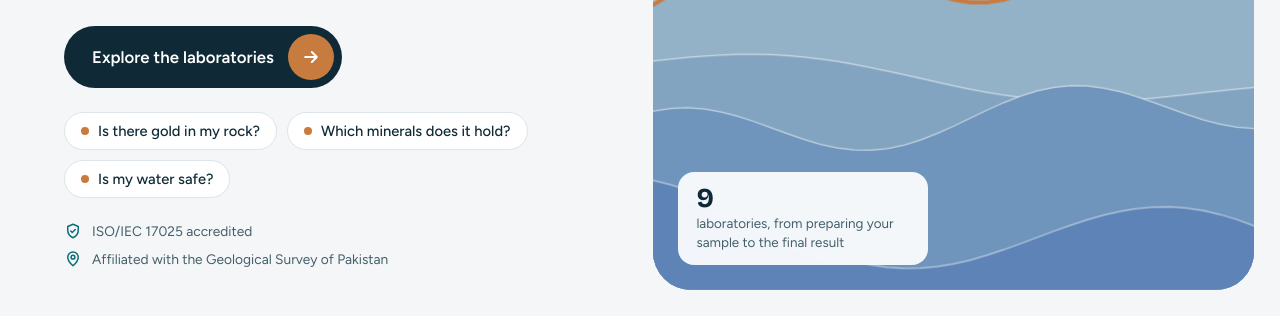
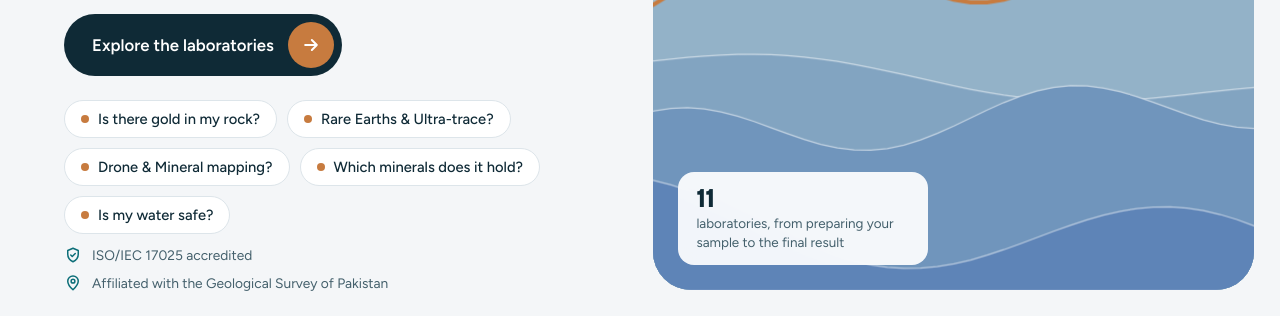
Before and after one commit to chemlabgarl/GARL-PMIF, a plain HTML site: page index.html in a window 1280 px wide. Shown: the part 484-800 px from the top of the page. Drawn offline with nearby package versions, Linux system fonts and the light colour scheme; a web font is replaced by a local one.

Commit message:
index edit

```diff
--- a/index.html
+++ b/index.html
@@ -137,7 +137,7 @@ details.tech dd{color:var(--ink)}
 .arrow:hover:not(:disabled){background:var(--ink);color:#fff;border-color:var(--ink)}
 .arrow:disabled{opacity:.35;cursor:default}
 .arrow svg{width:20px;height:20px}
-.rail{flex:1;display:grid;grid-template-columns:repeat(9,minmax(0,1fr));gap:8px}
+.rail{flex:1;display:grid;grid-template-columns:repeat(11,minmax(0,1fr));gap:8px}
 .rail button{position:relative;text-align:start;padding:10px 4px 0;font-size:.8rem;font-weight:600;color:var(--ink-3);white-space:nowrap;overflow:hidden;text-overflow:ellipsis;transition:color .2s;unicode-bidi:plaintext}
 html[lang=ur] .rail button{line-height:1.9;padding-top:6px;font-size:.78rem}
 .rail button::before{content:"";position:absolute;left:0;right:0;top:0;height:4px;border-radius:2px;background:var(--line);transition:background .3s}
@@ -250,7 +250,7 @@ html[lang=ur] .read,html[lang=ur] .legend{line-height:1.9}
       <svg viewBox="0 0 24 24" fill="none" stroke="currentColor" stroke-width="2.2" stroke-linecap="round" stroke-linejoin="round"><path d="M3 11l9-8 9 8M5 10v10h5v-6h4v6h5V10"/></svg>
       <span data-i18n="home"></span>
     </button>
-    <div class="count" aria-live="polite"><b id="cur">1</b> / 9</div>
+    <div class="count" aria-live="polite"><b id="cur">1</b> / 11</div>
     <button class="lang" type="button" data-lang-btn></button>
   </div>
 
@@ -289,7 +289,7 @@ const UI = {
     cta:"Explore the laboratories",
     iso:"ISO/IEC 17025 accredited",
     gsp:"Affiliated with the Geological Survey of Pakistan",
-    tag:"<b>9</b>laboratories, from preparing your sample to the final result",
+    tag:"<b>11</b>laboratories, from preparing your sample to the final result",
     home:"Home", lab:"Lab", simple:"In simple words", get:"What you get", bring:"What to bring", tech:"Technical details",
     elBtn:"Which elements can it analyse?", elTitle:"Elements it measures reliably", legOn:"Reliably analysed", legOff:"Not analysed", prompt:"Hover or tap an element to see its name", close:"Close",
     switchTo:"اردو"
@@ -301,7 +301,7 @@ const UI = {
     cta:"لیبارٹریز دیکھیں",
     iso:"آئی ایس او / آئی ای سی 17025 سے منظور شدہ",
     gsp:"جیولوجیکل سروے آف پاکستان سے وابستہ",
-    tag:"<b>9</b>لیبارٹریز، نمونہ تیار کرنے سے لے کر حتمی نتیجے تک",
+    tag:"<b>11</b>لیبارٹریز، نمونہ تیار کرنے سے لے کر حتمی نتیجے تک",
     home:"ہوم", lab:"لیب", simple:"آسان الفاظ میں", get:"آپ کو کیا ملے گا", bring:"کیا لانا ہے", tech:"تکنیکی تفصیل",
     elBtn:"یہ کون سے عناصر ناپ سکتا ہے؟", elTitle:"وہ عناصر جنہیں یہ قابلِ اعتماد طور پر ناپتا ہے", legOn:"قابلِ اعتماد تجزیہ", legOff:"تجزیہ نہیں ہوتا", prompt:"عنصر کا نام دیکھنے کے لیے اس پر ٹیپ کریں", close:"بند کریں",
     switchTo:"English"
@@ -425,12 +425,40 @@ const instruments = [
       simple:"ہم کان کنی کے علاقوں کے قریب پینے کے پانی، مٹی اور دریائی تلچھٹ میں نقصان دہ دھاتوں اور آلودگی کی جانچ کرتے ہیں۔",
       get:["پانی محفوظ ہے یا نہیں: تیزابیت، نمکیات اور دھاتیں","مٹی کی صحت، اور کیا دھاتیں اس سے بہہ کر نکل سکتی ہیں","کیا کان کنی آس پاس کو آلودہ کر رہی ہے"],
       bring:"صاف بوتل میں پانی؛ مٹی یا تلچھٹ بند تھیلی میں",
-      wow:"ایسی آلودگی پکڑ لیتا ہے جو نہ نظر آتی ہے، نہ سونگھی یا چکھی جا سکتی ہے۔" } }
+      wow:"ایسی آلودگی پکڑ لیتا ہے جو نہ نظر آتی ہے، نہ سونگھی یا چکھی جا سکتی ہے۔" } },
+
+  { name:"ICP-MS Agilent (Single Quadrupole)", image:"images/icpms.jpg", resolution:"Sub-ppt to ppq", target:"Digested Minerals & Waters", status:"Operational",
+    capabilities:["Ultra-trace multi-element quantification","Full rare earth element (REE) package","Quadrupole mass filtration & He-collision cell","High-matrix sample introduction (UHMI)"],
+    en:{ tag:"Ultra-trace elements", short:"ICP-MS", q:"Are there ultra-trace rare earths or precious metals in parts per trillion?",
+      simple:"High-temperature argon plasma breaks your rock into ions, and a single quadrupole mass filter weighs each ion with extreme precision to count individual atoms.",
+      get:["Full Rare Earth Elements (REEs) profile (Lanthanum to Lutetium)","Battery and technology metals: Lithium, Cobalt, Gallium, Germanium","Ultra-trace detection down to parts-per-trillion (ppt)"],
+      bring:"Digested sample solution or ultra-pure powder",
+      wow:"Can spot a single pinch of salt dissolved in an Olympic-sized swimming pool." },
+    ur:{ tag:"انتہائی باریک عناصر", short:"آئی سی پی ایم ایس", q:"کیا نمونے میں کھربوں کے حصے (ppt) جتنا نایاب یا قیمتی عنصر ہے؟",
+      simple:"انتہائی گرم آرگون پلازما نمونے کو آئنز میں بدلتا ہے اور ایک سنگل کواڈروپول فلٹر ہر آئن کا وزن کر کے کھربوں میں سے ایک ایٹم بھی گن لیتا ہے۔",
+      get:["تمام نایاب زمینی عناصر (REEs) کی مکمل تفصیل","بیٹری اور نئی ٹیکنالوجی کی دھاتیں: لیتھیم، کوبالٹ اور گیلیم","کھربوں کے حصے (ppt) تک انتہائی باریک مقدار کی شناخت"],
+      bring:"تیزاب میں گھلا ہوا نمونہ یا خالص پاؤڈر",
+      wow:"اولمپک سوئمنگ پول میں گھلے ایک چٹکی نمک کی مقدار بھی درست ناپ سکتا ہے۔" } },
+
+  { name:"Remote Sensing & Mineral Geomatics", image:"images/remotesensing.jpg", resolution:"Sub-meter / Hyperspectral", target:"Terrains, Outcrops & Deposits", status:"Operational",
+    capabilities:["Multi-rotor & fixed-wing drone mapping","Hyperspectral VNIR & SWIR reflectance imaging","Field spectroradiometer outcrop verification","LiDAR 3D point-cloud & ArcGIS Pro spatial modeling"],
+    en:{ tag:"Satellite & drone exploration", short:"Remote Sensing", q:"Where are mineral deposits located across the landscape?",
+      simple:"Drones, hyperspectral sensors, and LiDAR scan large mountain ranges from the air, reading mineral spectral fingerprints to pinpoint deposits on GIS maps.",
+      get:["Mineral prospectivity and alteration zone maps in ArcGIS Pro","High-resolution 3D digital elevation models via LiDAR","Precise spectral library matches from field spectroradiometry"],
+      bring:"Exploration lease GPS boundaries or field target coordinates",
+      wow:"Maps entire mountain ranges and pinpoints mineral veins without digging a single hole." },
+    ur:{ tag:"سیٹلائٹ و ڈرون سروے", short:"ریموٹ سینسنگ", q:"زمین کے وسیع رقبے پر معدنی ذخائر کہاں واقع ہیں؟",
+      simple:"ڈرونز، ہائپر اسپیکٹرل کیمرے اور لائیڈار فضا سے پہاڑوں کو اسکین کرتے ہیں اور معدنیات کی انعکاسی چھاپ پڑھ کر نقشوں پر درست نشان دہی کرتے ہیں۔",
+      get:["آرک جی آئی ایس پرو پر معدنیات کے امکانی زونز کے نقشے","لائیڈار کی مدد سے زمین کا انتہائی تفصیلی تھری ڈی ماڈل","اسپیکٹرو ریڈیو میٹر سے معدنیات کی مستند اسپیکٹرل تصدیق"],
+      bring:"علاقے کے جی پی ایس کوآرڈینیٹس یا سروے کی حد بندی",
+      wow:"بغیر کوئی کھدائی کیے پورے پہاڑی سلسلے میں معدنی رگوں کی نشان دہی کرتا ہے۔" } }
 ];
 
 /* Quick questions on the hero: label per language + which lab it opens */
 const QUICK = [
   { lab:7, en:"Is there gold in my rock?", ur:"کیا میری چٹان میں سونا ہے؟" },
+  { lab:9, en:"Rare Earths & Ultra-trace?", ur:"نایاب زمینی عناصر (REE)؟" },
+  { lab:10, en:"Drone & Mineral mapping?", ur:"ڈرون اور معدنی نقشہ سازی؟" },
   { lab:2, en:"Which minerals does it hold?", ur:"اس میں کون سے معدنیات ہیں؟" },
   { lab:8, en:"Is my water safe?", ur:"کیا میرا پانی محفوظ ہے؟" }
 ];
@@ -477,19 +505,32 @@ const ELEMENTS = "H Hydrogen,He Helium,Li Lithium,Be Beryllium,B Boron,C Carbon,
 const SYM = ELEMENTS.map(e => e[0]);
 const NAMES = ELEMENTS.map(e => e[1]);
 
-/* ---- EDIT HERE: elements each instrument measures reliably (use chemical symbols) ---- */
-const rng = (a, b) => Array.from({length: b - a + 1}, (_, k) => SYM[a - 1 + k]);
-const noEDX = new Set([18, 36, 43, 54, 61, 84, 85, 86, 87, 88, 89, 91]);   // noble gases + radioactive/absent
+/* ---- Scientifically verified elements each instrument measures reliably ---- */
 const EL = {
-  edxrf: rng(11, 92).filter((s, k) => !noEDX.has(11 + k)),               // sodium to uranium, as in the instrument description
-  mpaes: "Li B Na Mg Al K Ca Ti V Cr Mn Fe Co Ni Cu Zn Ga As Se Rb Sr Y Zr Mo Pd Ag Cd In Sn Sb Cs Ba La Ce Nd Sm Eu Gd Dy Er Yb Pt Au Tl Pb Bi".split(" "),
-  xrf:   "Na Mg Al Si P S K Ca Ti Mn Fe V Cr Co Ni Cu Zn Ga As Rb Sr Y Zr Nb Ba La Ce Pb Th U".split(" "),
-  aas:   "Li Na K Mg Ca Al Cr Mn Fe Co Ni Cu Zn Sr Mo Ag Cd Sn Ba Pb Au".split(" ")
+  // SEM-EDS (Silicon Drift Detector): Boron (Z=5) to Uranium (Z=92) micro-spot analysis, excluding noble gases & short-lived radioisotopes
+  semeds: "B C N O F Na Mg Al Si P S Cl K Ca Sc Ti V Cr Mn Fe Co Ni Cu Zn Ga Ge As Se Br Rb Sr Y Zr Nb Mo Ru Rh Pd Ag Cd In Sn Sb Te I Cs Ba La Ce Pr Nd Sm Eu Gd Tb Dy Ho Er Tm Yb Lu Hf Ta W Re Os Ir Pt Au Hg Tl Pb Bi Th U".split(" "),
+
+  // Benchtop EDXRF: Sodium (Z=11) to Uranium (Z=92) reliable screening & quantification in geological pellets (excludes ultra-trace PGMs & overlapped heavy lanthanides)
+  edxrf: "Na Mg Al Si P S Cl K Ca Sc Ti V Cr Mn Fe Co Ni Cu Zn Ga Ge As Se Br Rb Sr Y Zr Nb Mo Ag Cd In Sn Sb Te I Cs Ba La Ce Pr Nd Sm Hf Ta W Pt Au Hg Tl Pb Bi Th U".split(" "),
+
+  // Agilent MP-AES: Official nitrogen-plasma atomic emission wavelength table (60 elements)
+  mpaes: "Li Be B Na Mg Al Si P K Ca Sc Ti V Cr Mn Fe Co Ni Cu Zn Ga Ge As Se Rb Sr Y Zr Nb Mo Ru Rh Pd Ag Cd In Sn Sb Te Cs Ba La Ce Pr Nd Sm Eu Gd Tb Dy Ho Er Tm Yb Lu W Re Pt Au Tl Pb Bi".split(" "),
+
+  // WDXRF: Fluorine (Z=9) to Uranium (Z=92) high-precision whole-rock major oxides & trace elements on fused beads/pressed pellets
+  xrf: "F Na Mg Al Si P S Cl K Ca Sc Ti V Cr Mn Fe Co Ni Cu Zn Ga Ge As Se Br Rb Sr Y Zr Nb Mo Ag Cd In Sn Sb Te I Cs Ba La Ce Pr Nd Sm Yb Hf Ta W Pt Au Hg Tl Pb Bi Th U".split(" "),
+
+  // AAS (Flame, Graphite Furnace & Hydride/Cold-Vapor Generation): 38 standard high-accuracy single-element assays
+  aas: "Li Be Na Mg Al Si K Ca Ti V Cr Mn Fe Co Ni Cu Zn Ga Ge As Se Rb Sr Mo Rh Pd Ag Cd In Sn Sb Te Cs Ba Pt Au Hg Tl Pb Bi".split(" "),
+
+  // Agilent Single-Quadrupole ICP-MS (with He-collision cell): 73 elements from Li (Z=3) to U (Z=92) down to ppt-ppq levels
+  icpms: "Li Be B Na Mg Al Si P S K Ca Sc Ti V Cr Mn Fe Co Ni Cu Zn Ga Ge As Se Br Rb Sr Y Zr Nb Mo Ru Rh Pd Ag Cd In Sn Sb Te I Cs Ba La Ce Pr Nd Sm Eu Gd Tb Dy Ho Er Tm Yb Lu Hf Ta W Re Os Ir Pt Au Hg Tl Pb Bi Th U".split(" ")
 };
-instruments[3].elements = EL.edxrf;   // EDXRF
-instruments[4].elements = EL.mpaes;   // MP-AES
-instruments[5].elements = EL.xrf;     // X-ray fluorescence (WDXRF)
-instruments[7].elements = EL.aas;     // AAS
+instruments[0].elements = EL.semeds;  // Scanning Electron Microscope (EDS)
+instruments[3].elements = EL.edxrf;   // Energy Dispersive XRF (EDXRF)
+instruments[4].elements = EL.mpaes;   // Microwave Plasma AES (MP-AES)
+instruments[5].elements = EL.xrf;     // X-Ray Fluorescence Spectrometer (WDXRF)
+instruments[7].elements = EL.aas;     // Atomic Absorption Spectrometer (AAS)
+instruments[9].elements = EL.icpms;   // ICP-MS Agilent (Single Quadrupole)
 
 function ptPos(z){
   if (z === 1) return [1, 1];
```
